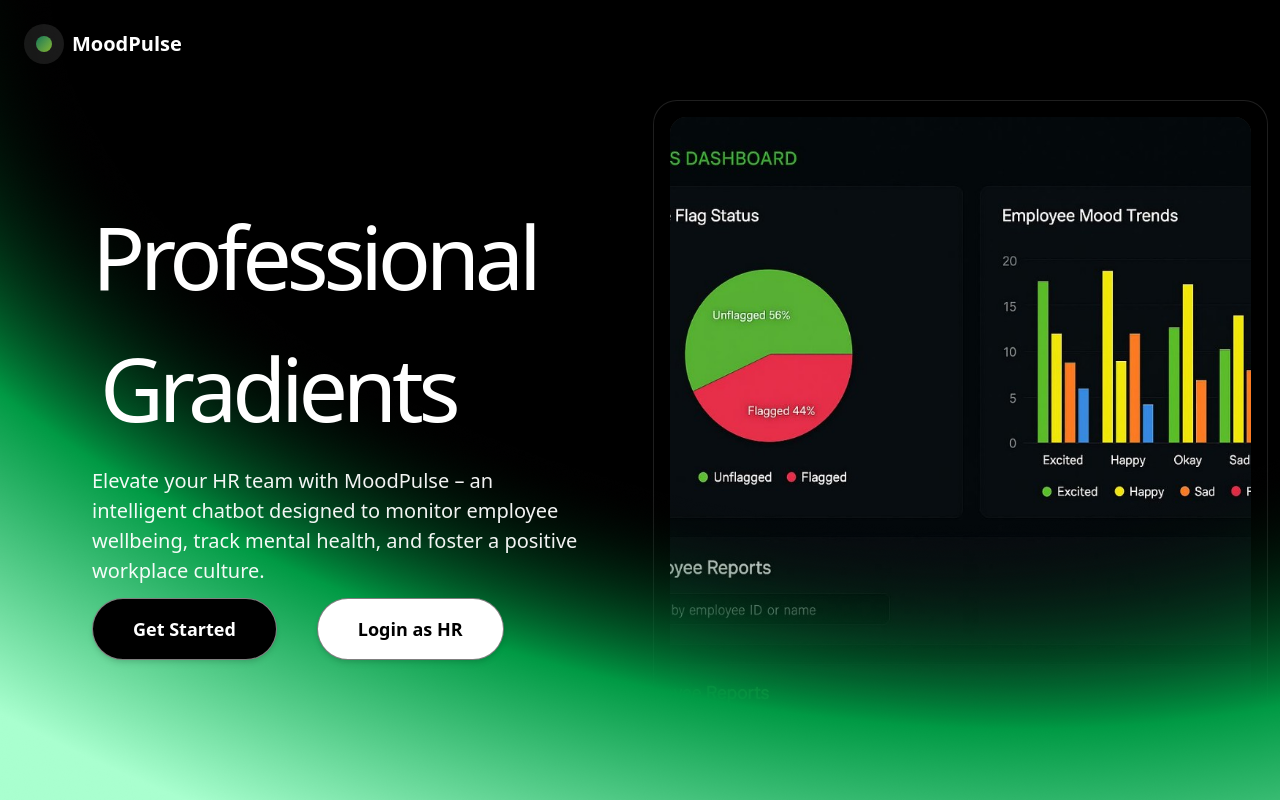
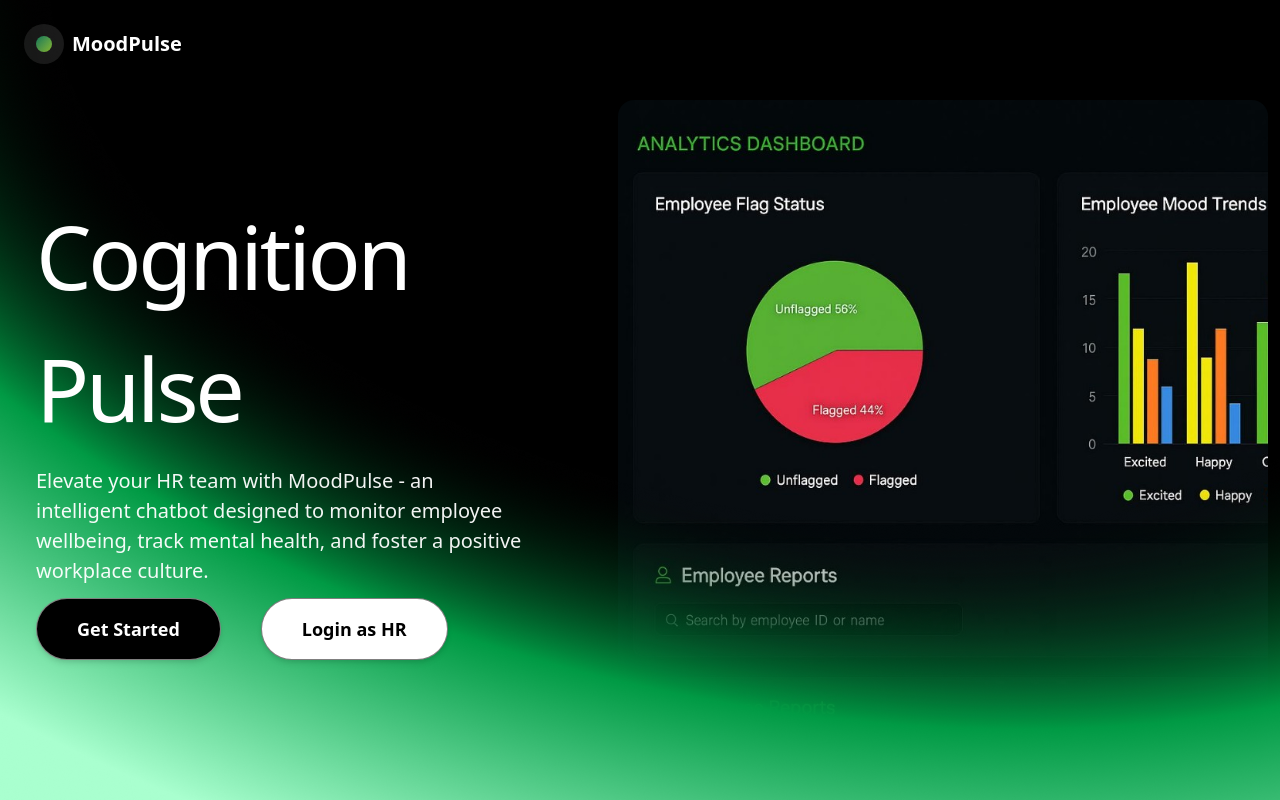
Before and after one commit to suryansh924/wellbeing-conversation-chatbot, a Next.js app in the folder client/: page / in a window 1280 px wide. Shown: the top 800 px of the page. Built offline with nearby package versions, Linux system fonts and the light colour scheme.

Commit message:
landing page styling image-Neel

```diff
--- a/client/app/page.tsx
+++ b/client/app/page.tsx
@@ -1,6 +1,7 @@
 "use client";
 
 import React, { useEffect, useState } from "react";
+import Image from "next/image";
 import { Button } from "@/components/ui/button";
 import AuthModal from "@/components/AuthModal";
 import { useAuth } from "@/context/AuthContext";
@@ -66,15 +67,15 @@ const Index: React.FC = () => {
 
         </nav>
 
-        <main className="flex flex-col min-h-screen vertical-align-middle gap-16 max-md:flex-col ml-4 sm:ml-20 p-3">
-          <div className="flex justify-between items-center gap-16 pt-0 pb-10 max-md:flex-col min-h-[80vh]">
+        <main className="flex flex-col min-h-screen vertical-align-middle gap-16 max-md:flex-col ml-4 sm:ml-6 lg:p-3 p-2">
+          <div className="flex justify-between items-center lg:gap-16 gap-4 pt-0 pb-10 max-lg:flex-col min-h-[80vh]">
             <div className="flex flex-col items-start gap-8 max-w-[497px] z-10 sm:gap-3">
-              <h1 className="flex flex-row text-[88px] font-normal  tracking-[-1.28px] text-white max-md:text-[64px] max-sm:text-3xl sm:tracking-[-5.28px] sm:flex-col">
-                <div>Professional</div>
-                <div className="ml-2">Gradients</div>
+              <h1 className=" items-start flex flex-row text-[88px] font-normal  tracking-[-1.28px] text-white max-lg:text-[54px] max-sm:text-3xl sm:tracking-[-3.28px] sm:flex-col">
+                <div>Cognition</div>
+                <div className="sm:ml-0 ml-2">Pulse</div>
               </h1>
-              <p className="text-white/95 text-xl leading-[30px] font-medium max-md:text-lg max-sm:text-base">
-                Elevate your HR team with MoodPulse – an intelligent chatbot
+              <p className=" items-start text-white/95 text-base leading-[30px] font-medium lg:text-xl max-sm:text-base">
+                Elevate your HR team with MoodPulse - an intelligent chatbot
                 designed to monitor employee wellbeing, track mental health, and
                 foster a positive workplace culture.
               </p>
@@ -85,10 +86,16 @@ const Index: React.FC = () => {
             </div>
 
             {/* dashboard preview */}
-            <div className="flex-1 max-w-[650px] relative z-0">
-              <div className="flex w-full h-[650px] flex-col justify-between items-center border bg-[rgba(0,0,0,0.8)] p-4 rounded-3xl border-[rgba(255,255,255,0.12)] overflow-hidden shadow-2xl">
-                <div className="flex w-full h-full items-start bg-[rgba(30,30,30,0.9)] rounded-2xl overflow-hidden">
-                  <img src="/dashboard-preview.jpg" alt="Analytics Dashboard" className="w-full h-full object-cover rounded-2xl" />
+            <div className="flex-1 max-w-[650px] relative lg:z-1 z-11 max-sm:scale-60 md:scale-100 scale-70">
+              <div className="flex w-full lg:h-[650px] h-[350px] flex-col justify-between items-center border bg-[rgba(0,0,0,0.8)] p-4 rounded-3xl border-[rgba(255,255,255,0.12)] overflow-hidden shadow-2xl">
+                <div className="flex lg:w-full w-[650px] h-full items-start bg-[rgba(30,30,30,0.9)] rounded-2xl  overflow-hidden ">
+                  <Image
+                    src="/dashboard-preview.jpg"
+                    alt="Analytics Dashboard"
+                    layout="fill"
+                    objectFit="cover"
+                    className=" w-full h-full  relative object-[5%_0%] overflow-hidden rounded-2xl "
+                  />
                 </div>
               </div>
             </div>
--- a/client/components/AuthModal.tsx
+++ b/client/components/AuthModal.tsx
@@ -424,7 +424,7 @@ export default function AuthModal() {
     <Dialog open={signInModalVisible} onOpenChange={handleOpenChange}>
       {/* Trigger button with hover animation */}
       <DialogTrigger asChild>
-        <AnimatedButton className="bg-black border border-white/50 text-white cursor-pointer text-lg font-semibold px-10 py-4 h-auto rounded-full shadow-md hover:shadow-lg hover:bg-[#0a0a0a] hover:border-white/60 group relative overflow-hidden scale-75 sm:scale-100">
+        <AnimatedButton className="bg-black border border-white/50 text-white cursor-pointer text-lg font-semibold px-10 py-4 h-auto rounded-full shadow-md hover:shadow-lg hover:bg-[#0a0a0a] hover:border-white/60 group relative overflow-hidden md:scale-90 lg:scale-100 scale-75">
           Get Started
         </AnimatedButton>
       </DialogTrigger>
--- a/client/components/HrAuthModal.tsx
+++ b/client/components/HrAuthModal.tsx
@@ -181,7 +181,7 @@ export default function HRLoginModal() {
       {/* Trigger button to open the modal */}
       <DialogTrigger asChild>
         <AnimatedButton
-          className="bg-white border-1 border-black/50 text-black cursor-pointer text-lg font-semibold px-10 py-4 h-auto rounded-full shadow-md hover:shadow-lg hover:bg-white/95 hover:border-black/90 transition-all duration-300 group relative overflow-hidden scale-75 sm:scale-100"
+          className="bg-white border-1 border-black/50 text-black cursor-pointer text-lg font-semibold px-10 py-4 h-auto rounded-full shadow-md hover:shadow-lg hover:bg-white/95 hover:border-black/90 transition-all duration-300 group relative overflow-hidden md:scale-90 lg:scale-100 scale-75 "
         >
           Login as HR
         </AnimatedButton>
```
Lines whose indentation alone changed are shown as unchanged.
